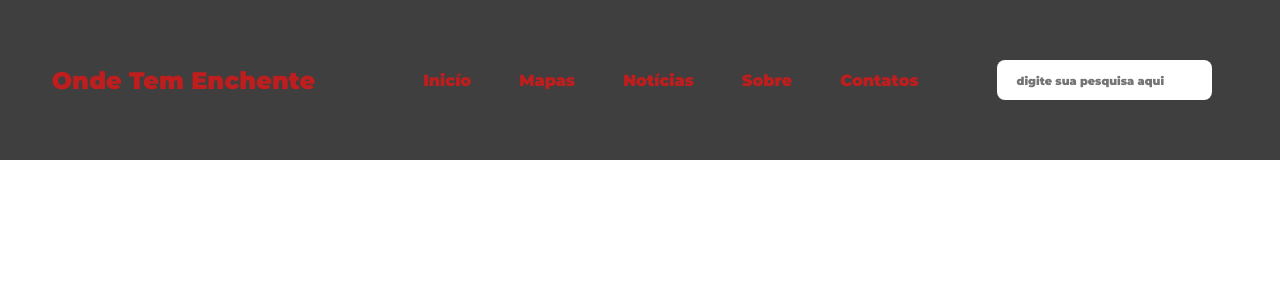
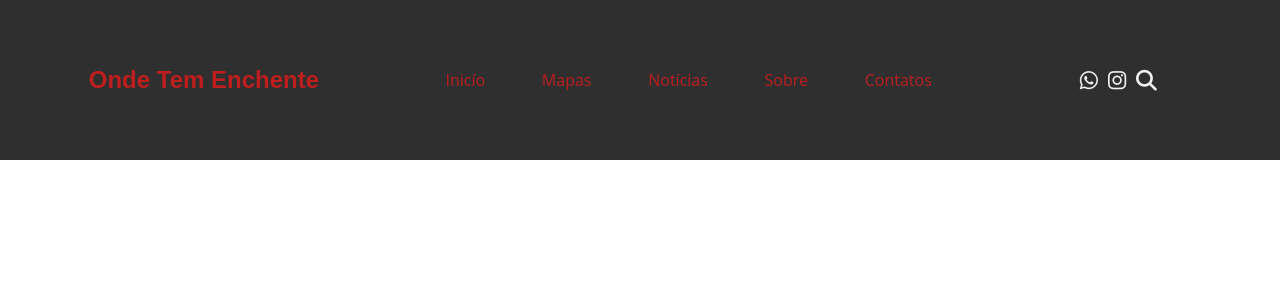
Before and after one commit to brendonrodri/OTE, an Angular app: page / in a window 1280 px wide. Shown: the top 300 px of the page. Built offline with nearby package versions, Linux system fonts and the light colour scheme.

Commit message:
feat(header): add icons on header

```diff
--- a/src/app/components/header/header.component.css
+++ b/src/app/components/header/header.component.css
@@ -1,24 +1,31 @@
-.header_container{
+header{
     width: 100%;
     height: 20vh;
     display: flex;
+    align-items: center;
+    justify-content: center;
+    background-color: rgb(47, 47, 47);
+}
+.header_container{
+    width: 95%;
+    display: flex;
     justify-content: space-around;
     align-items: center;
-    padding: 0 1.3rem;
-    background-color: rgb(63, 63, 63);
+
 }
 
 .header_logo-container{
-    width: 25%;
+    width: 20%;
     display: flex;
     align-items: center;
     justify-content: flex-start;
 }
 
 .header_logo-container h2{
+    text-align: center;
     font-size: 1.5rem;
     color: rgb(190, 30, 30);
-    font-family: 'Montserrat', sans-serif;
+    font-family: 'OpenSans', sans-serif;
 }
 
 .header_logo_image{
@@ -45,7 +52,7 @@
     font-size: 1rem;
     font-weight: w;
     color: rgb(190, 30, 30);
-    font-family: 'Montserrat', sans-serif;
+    font-family: "Open Sans", sans-serif;
 }
 .menu_item:hover{
     transform: scale(1.1);
@@ -73,3 +80,26 @@
     font-size: 0.7rem;
     padding-left: 10px;
 }
+.social_media_nav{
+    list-style: none;
+    width: 12%;
+    height: 100%;
+    align-items: center;
+    justify-content: space-evenly;
+}
+.social_media_list{
+    width: 100%;
+    height: 100%;
+    display: flex;
+    flex-direction: row;
+    align-items: center;
+    justify-content: center;
+}
+.social_media_item{
+    list-style: none;
+    font-size: 1.3rem;
+    margin: 5px;
+    font-weight: w;
+    color: #f2f2f2;
+    font-family: 'Montserrat', sans-serif;
+}
--- a/src/app/components/header/header.component.html
+++ b/src/app/components/header/header.component.html
@@ -1,4 +1,5 @@
-<header class="header_container">
+<header>
+    <section class="header_container">
         <div class="header_logo-container">
             <h2>Onde Tem Enchente</h2>
             <!-- <img class="header_logo_image" src="" alt="Onde Tem Enchetes logotipo" /> -->
@@ -13,12 +14,27 @@
                 <li class="menu_item">Contatos</li>
             </ul>
         </nav>
+
+        <nav class="social_media_nav">
+            <ul class="social_media_list">
+                <li class="social_media_item">
+                    <i class="fa-brands fa-whatsapp"></i>
+                </li>
+                <li class="social_media_item">
+                    <i class="fa-brands fa-instagram"></i>
+                </li>
+                <li class="social_media_item">
+                    <i class="fa-solid fa-magnifying-glass"></i>
+                </li>
+            </ul>
+        </nav>
         <!-- componentizar -->
-    <div class="search_container">
+        <!-- <div class="search_container">
             <input
                 class="search_input" type="text"
                 name="mainSearch" id="mainSearch"
                 placeholder="digite sua pesquisa aqui"
              />
-    </div>
+        </div> -->
+    </section>
 </header>
--- a/src/app/components/header/header.module.ts
+++ b/src/app/components/header/header.module.ts
@@ -3,11 +3,11 @@ import { CommonModule } from '@angular/common';
 import { HeaderComponent } from './header.component';
 
 
-
 @NgModule({
   declarations: [HeaderComponent],
   imports: [
-    CommonModule
+    CommonModule,
+
   ],
   exports: [HeaderComponent]
 })
--- a/src/index.html
+++ b/src/index.html
@@ -6,6 +6,7 @@
   <base href="/">
   <meta name="viewport" content="width=device-width, initial-scale=1">
   <link rel="icon" type="image/x-icon" href="favicon.ico">
+  <script src="https://kit.fontawesome.com/9b5b4b28c4.js" crossorigin="anonymous"></script>
 </head>
 <body>
   <app-root></app-root>
```
Also changed, not shown: 1 other file (tests, documents, lock files or other folders). Lines whose indentation alone changed are shown as unchanged.
